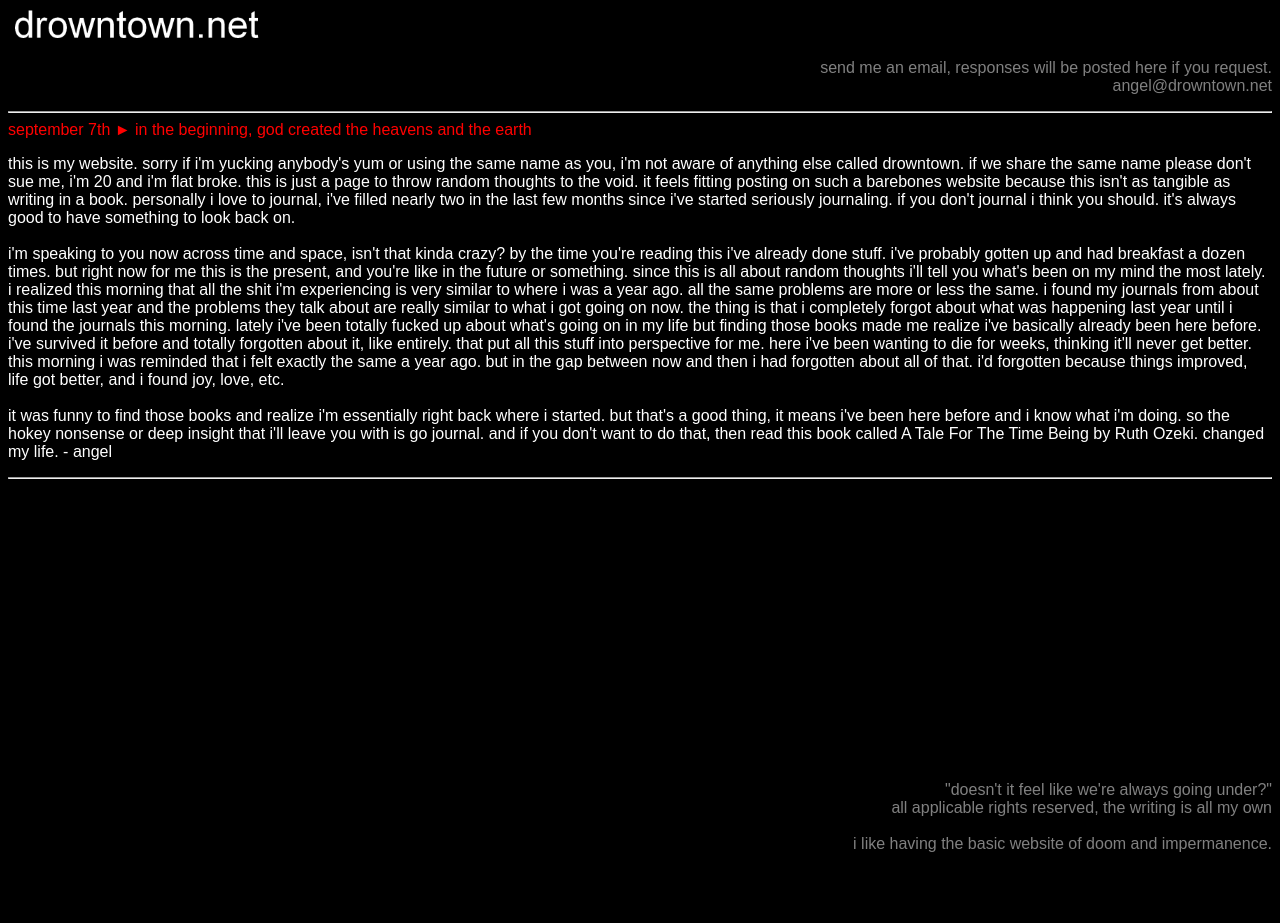
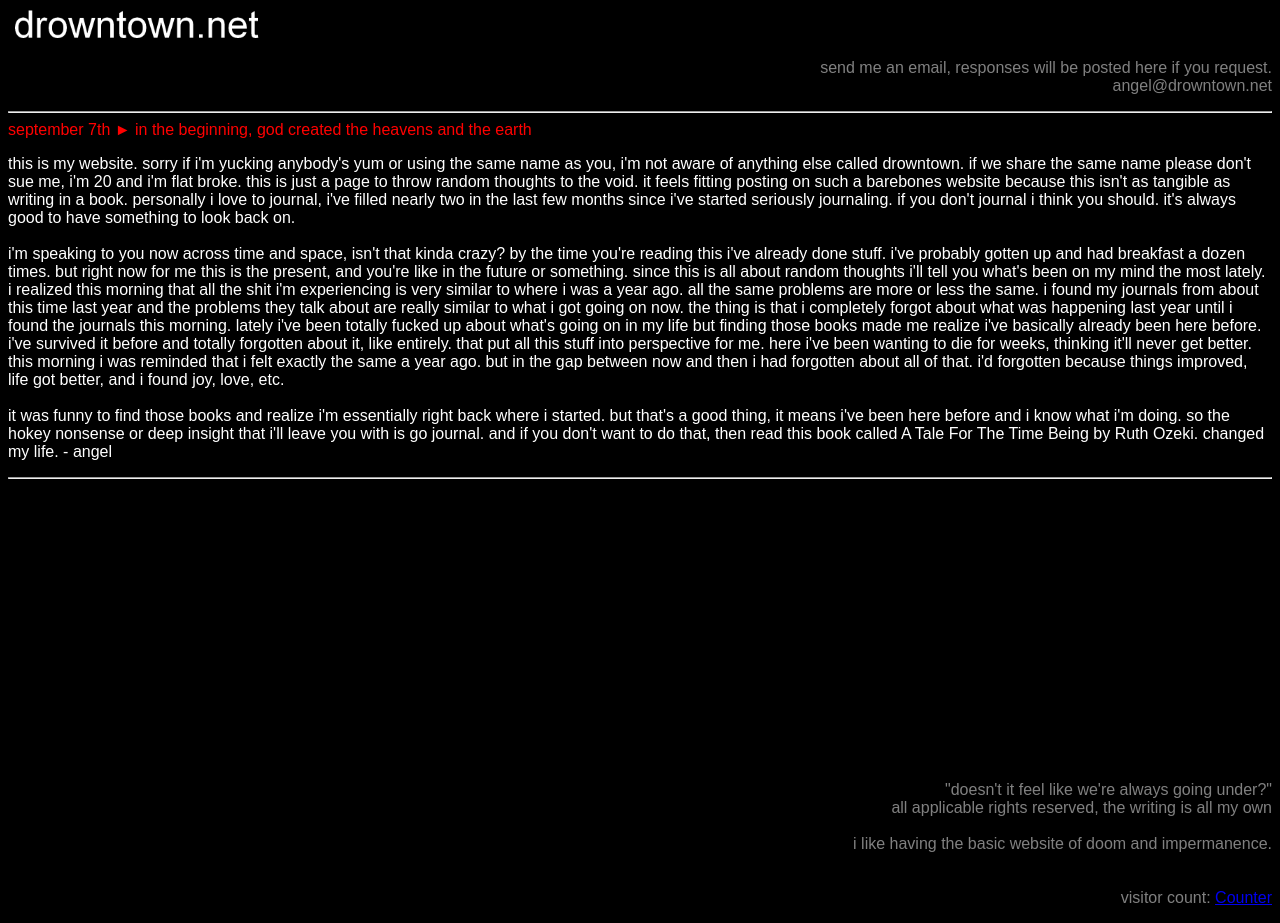
Before and after one commit to 23785ugjfwe9123rjdfasr23546/webdep, a plain HTML site: page index.html in a window 1280 px wide. Before the commit the page ends 869 px from the top, so only its background shows below. Drawn offline with Linux system fonts and the light colour scheme; a script that the page names is missing.

Commit message:
Update index.html

```diff
--- a/index.html
+++ b/index.html
@@ -27,5 +27,12 @@ it was funny to find those books and realize i'm essentially right back where i
 </p>
 </BODY>
 <br><br><br><br><br><br><br><br><br><br><br><br><br><br><br>
-<p ALIGN=RIGHT><FONT COLOR=GREY>"doesn't it feel like we're always going under?"<br>all applicable rights reserved, the writing is all my own<br><br>i like having the basic website of doom and impermanence.</FONT></p>
+<p ALIGN=RIGHT><FONT COLOR=GREY>"doesn't it feel like we're always going under?"<br>all applicable rights reserved, the writing is all my own<br><br>i like having the basic website of doom and impermanence.<br><br><br>
+
+visitor count:
+<a href='https://www.free-counters.org/'>Counter</a> <script type='text/javascript' src='https://www.freevisitorcounters.com/auth.php?id=cfe890bf5ed3454ab2f7e604bde5e1b781571439'></script>
+<script type="text/javascript" src="https://freevisitorcounters.com/en/home/counter/1387166/t/3"></script>
+
+</FONT>
+</p>
 </HTML>
```
